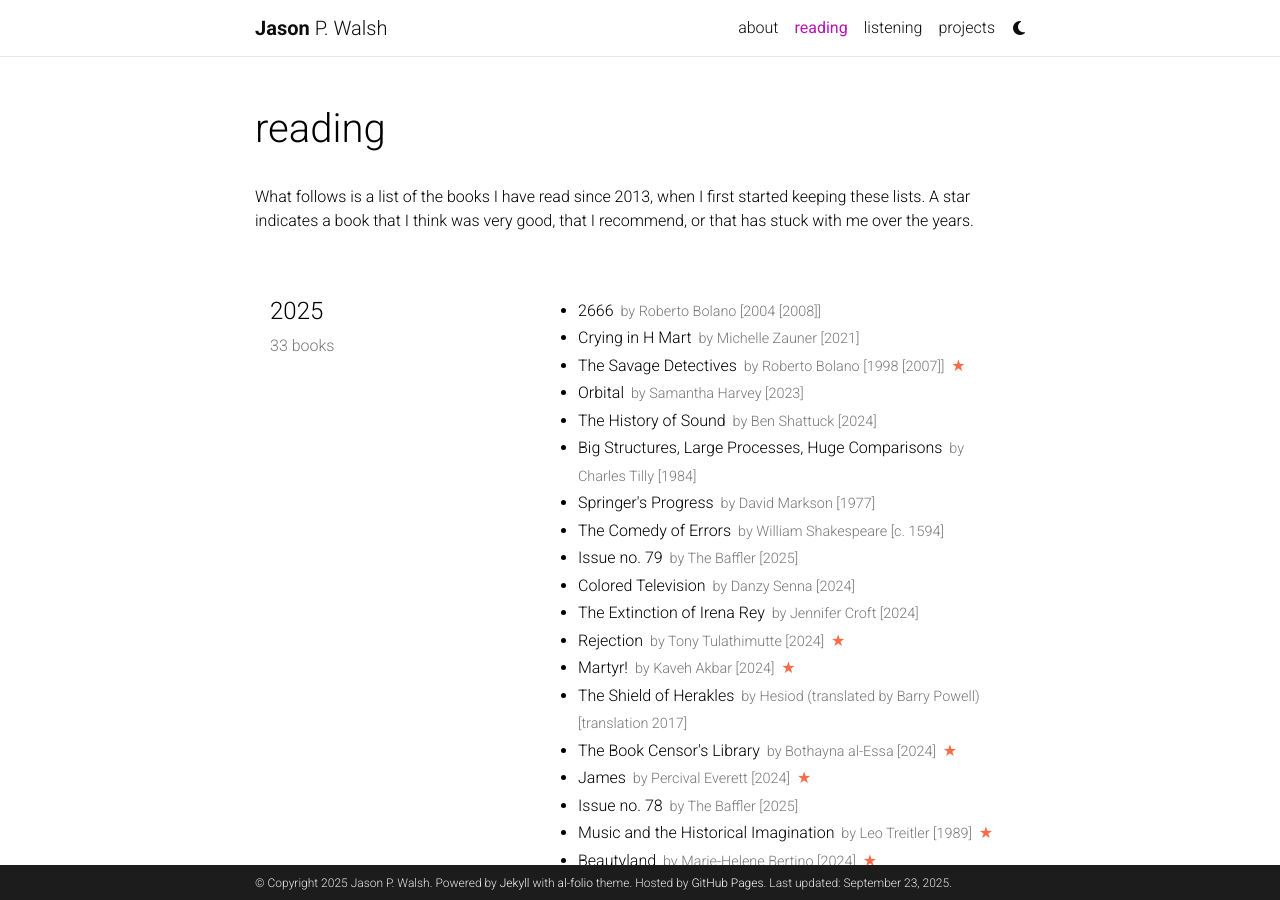
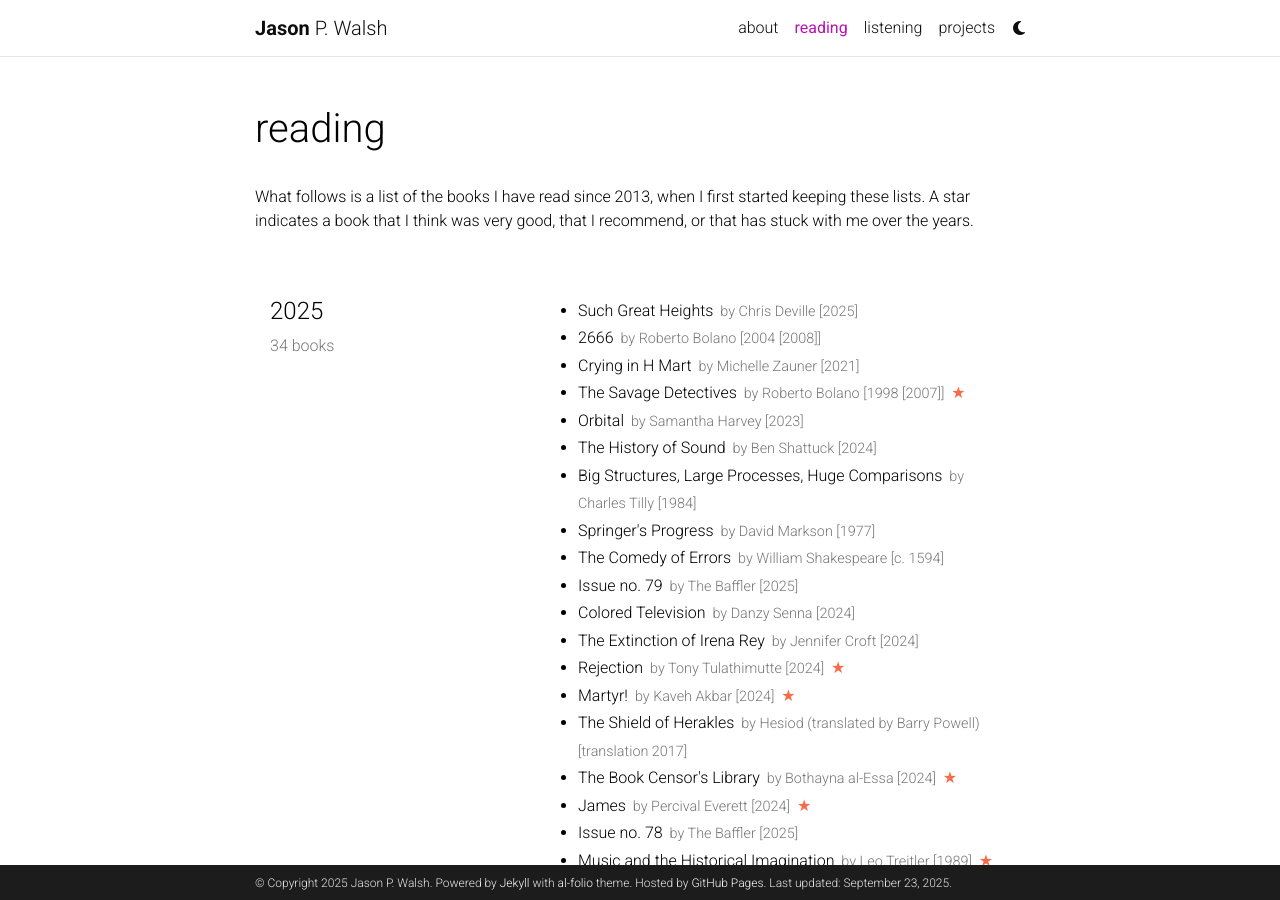
Before and after one commit to jwals23/jwals23.github.io, a Jekyll site: the page built from _pages/reading.md, in a window 1280 px wide and 900 px high. Built offline with Jekyll 4.4.1, drawn with Linux system fonts in a browser that asks for light colours; comment, search, counter and statistics services are not loaded; a style sheet for code colours, icons or effects is not loaded.

Commit message:
Update reading.yml

```diff
--- a/_data/reading.yml
+++ b/_data/reading.yml
@@ -1,6 +1,10 @@
 list:
   - year: "2025"
     books:
+      - title: Such Great Heights
+        author: Chris Deville
+        year: 2025
+
       - title: 2666
         author: Roberto Bolano
         year: 2004 [2008]
```
